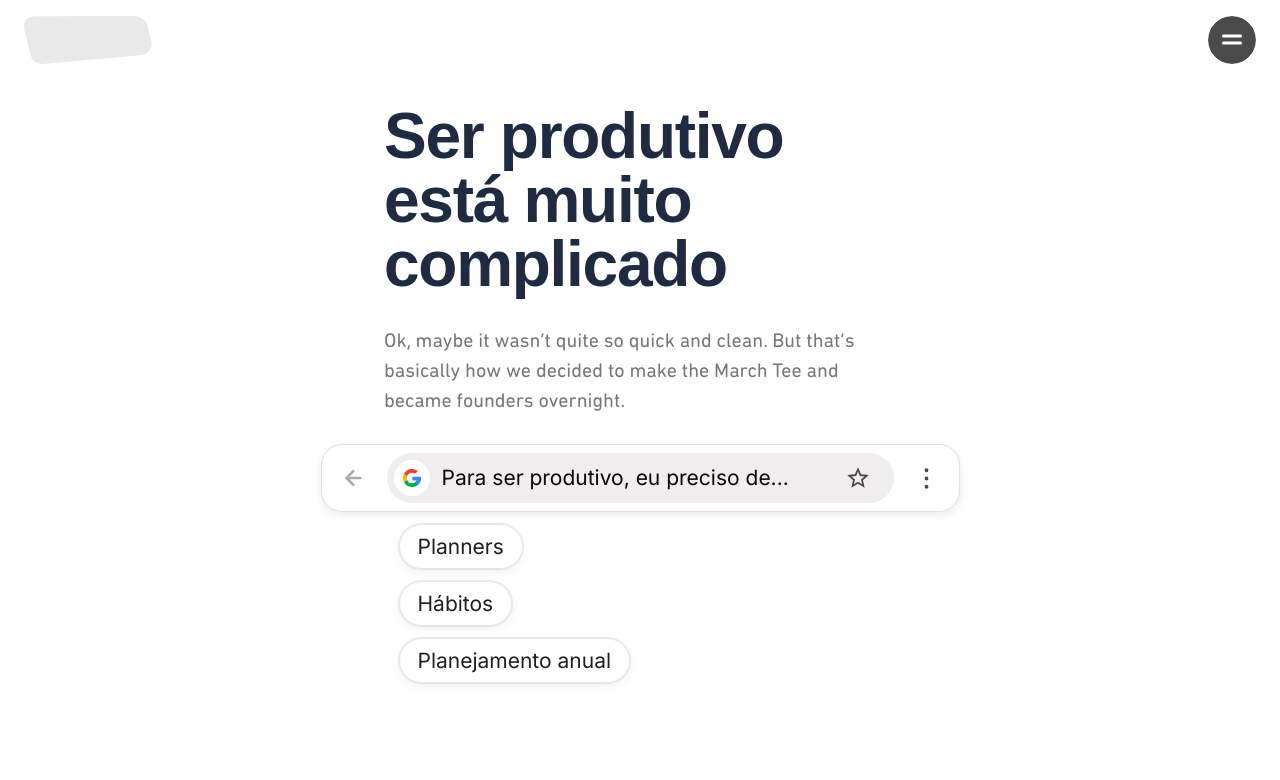
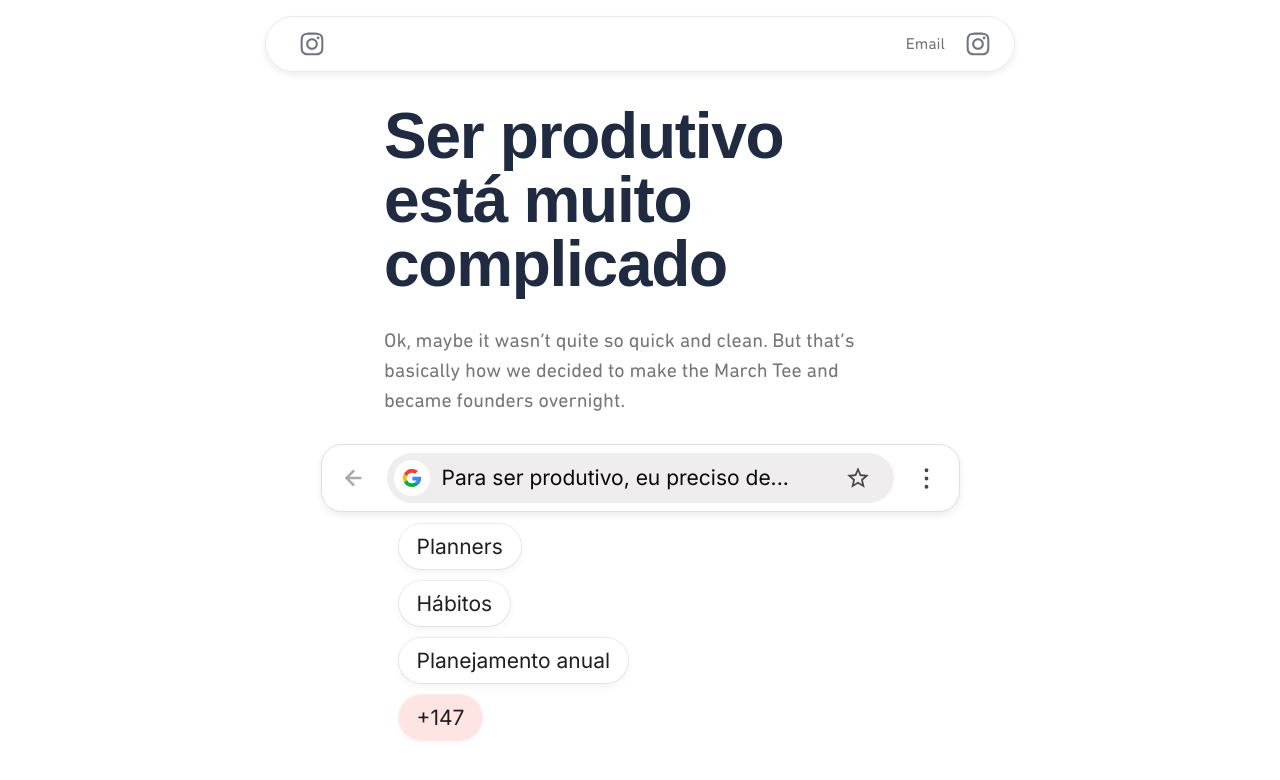
Before and after one commit to FelipeSilveiraChaves/Palaga-s-Product, a Next.js app in the folder quatrogavetas-lp1/: page /lp-1 in a window 1280 px wide. Shown: the top 780 px of the page. Built offline with nearby package versions, Linux system fonts and the light colour scheme; a web font is replaced by a local one.

Commit message:
New NavBar initiate

```diff
--- a/quatrogavetas-lp1/src/app/components/navbar.tsx
+++ b/quatrogavetas-lp1/src/app/components/navbar.tsx
@@ -1,15 +1,11 @@
 'use client'
 
+import { FaInstagram } from "react-icons/fa6";
 import Link from "next/link";
 import { useEffect, useState } from "react";
-import HamburgerButton from "./hamburgerButton";
-import LogoFake from '../../../assets/logo-exemplo.svg'
-
 
 export default function Navbar(){
   const [landingOrigin, setLandingOrigin] = useState('lp-1')
-
-
 
   useEffect(() => {
     const origin = localStorage.getItem('landingOrigin') || "lp-1";
@@ -17,19 +13,29 @@ export default function Navbar(){
   }, [landingOrigin])
 
   return (
-        <nav  className="
+    <div className="
       w-full
       h-16
-            sticky top-0
+      sticky top-0 left-1/2
       px-6 pt-4 mb-6
       z-50
       bg-transparent
-            shadow-[inset_0_20px_20px_20px_rgba(255,255,255,0.9)]
     ">
-                <div className="w-full flex justify-between items-start">
-                    <Link href={`/${landingOrigin}`}><LogoFake /></Link>
-                    <HamburgerButton />
+      <nav className="
+        w-full max-w-[750px] h-14 rounded-full mx-auto flex items-center justify-between pr-[23px] pl-[33px]
+        bg-white/60 backdrop-blur-md
+        border-[#E1E1E1]/70 border
+        shadow-[0px_2px_10px_rgba(0,0,0,0.03),0px_4px_8px_rgba(0,0,0,0.05)]
+      ">
+        <div>
+          <FaInstagram color="#6f7481" size={26} />
+        </div>
+
+        <div className="flex items-center justify-center text-[#6f7481] gap-5 ">
+          <p>Email</p>
+          <FaInstagram color="#6f7481" size={26} />
         </div>
       </nav>
+    </div>
   )
 }
--- a/quatrogavetas-lp1/src/app/lp-1/components/MainSearchComponent.tsx
+++ b/quatrogavetas-lp1/src/app/lp-1/components/MainSearchComponent.tsx
@@ -10,16 +10,20 @@ const inter = Inter({
 
 export default function MainSearchComponent() {
 
+    const ExamplesVariables = {
+        BaseModel:  "rounded-full text-[21px] h-[45px] px-[18px] inline-flex items-center justify-center leading-none" +
+                    "bg-white text-[#1F1F1F] border-[0,5px] border-[#E5E5E5] " +
+                    "shadow-[0px_4px_8px_rgba(0,0,0,0.05),0px_0px_0px_1.16px_rgba(0,0,0,0.065)]",
+        RedModel:   "rounded-full text-[21px] h-[45px] px-[18px] inline-flex items-center justify-center leading-none " +
+                    "bg-[#FFE4E4] border-[0,5px] border-[#FDEFEE] text-[#1F1F1F] " +
+                    "shadow-[0px_4px_8px_rgba(255,123,123,0.05),0px_0px_0px_1.16px_rgba(226,23,0,0.065)]",
+    }
 
-    const BaseButtonsSearchsStyle =
-  "rounded-full text-[21px] h-[45px] px-[18px] inline-flex items-center justify-center leading-none ml-[75px]" +
-  "bg-white text-[#1F1F1F] border-[1px] border-[#E5E5E5] " +
-  "shadow-[0px_4px_8px_rgba(0,0,0,0.05),0px_0px_0px_1.16px_rgba(0,0,0,0.065)]";
 
 
     return (
-        <div className="gap-3  flex flex-col items-start">
-            <div className="h-17 min-w-[639px] bg-white border-[1.5px] border-[#DFDFDF] py-2.25 px-1.75 gap-1.75 rounded-[21px] flex items-center justify-between shadow-[0px_2px_10px_rgba(0,0,0,0.03),0px_4px_8px_rgba(0,0,0,0.05)]">
+        <div className="gap-3  flex flex-col items-start ">
+            <div className="h-17 sm:w-[639px] w-full bg-white border border-[#DFDFDF] py-2.25 px-1.75 gap-1.75 rounded-[21px] flex items-center justify-between shadow-[0px_2px_10px_rgba(0,0,0,0.03),0px_4px_8px_rgba(0,0,0,0.05)]">
 
                 <div className="h-[51px] w-[51px] flex items-center justify-center ">
                     <BiLeftArrowAlt size={30} color="#ABABAB" />
@@ -37,7 +41,7 @@ export default function MainSearchComponent() {
                             />
                         </div>
 
-                        <h3 className={`${inter.className} text-[21px] leading-[30px] flex-1` }>
+                        <h3 className={`${inter.className} text-[21px] leading-[30px] flex-1 ` }>
                             Para ser produtivo, eu preciso de...
                         </h3>
 
@@ -54,14 +58,17 @@ export default function MainSearchComponent() {
 
             </div>
             <div className="flex flex-col gap-3 items-start pl-[78px]">
-                <div className={`${inter.className} ${BaseButtonsSearchsStyle}`}>
+                <div className={`${inter.className} ${ExamplesVariables.BaseModel}`}>
                     Planners
                 </div>
-                <div className={`${inter.className} ${BaseButtonsSearchsStyle}`}>
+                <div className={`${inter.className} ${ExamplesVariables.BaseModel}`}>
                     Hábitos
                 </div>
-                <div className={`${inter.className} ${BaseButtonsSearchsStyle}`}>
+                <div className={`${inter.className} ${ExamplesVariables.BaseModel}`}>
                     Planejamento anual
+                </div>
+                <div className={`${inter.className} ${ExamplesVariables.RedModel}`}>
+                    +147
                 </div>
             </div>
         </div>
```
Lines whose indentation alone changed are shown as unchanged.
